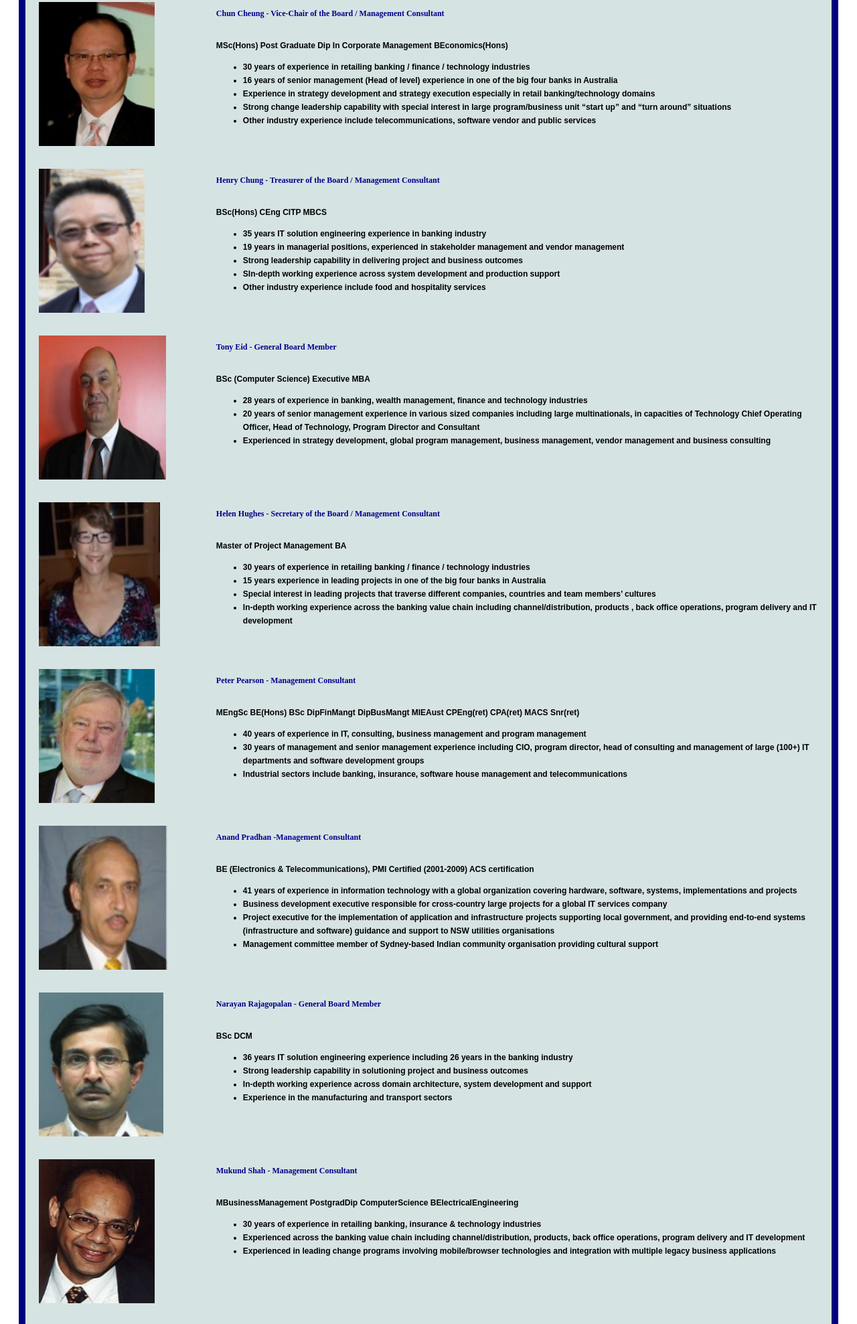
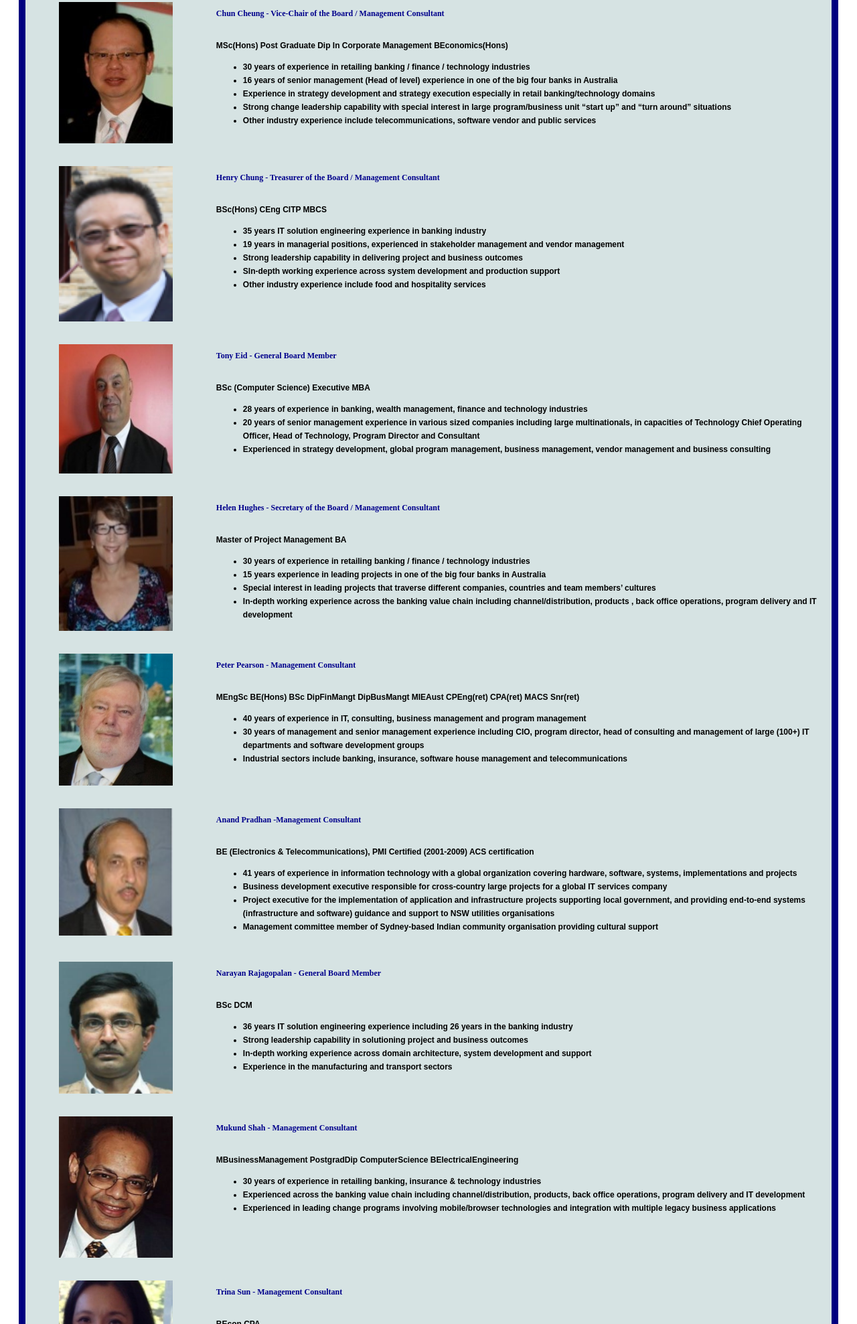
Before and after one commit to ats-proto/ats, a plain HTML site: page people.html in a window 1280 px wide. Shown: the part 230-2207 px from the top of the page at 67% size. Drawn offline with Linux system fonts and the light colour scheme; a web font is replaced by a local one.

Commit message:
Add files via upload

```diff
--- a/people.html
+++ b/people.html
@@ -124,7 +124,7 @@
     <div class="team-table">
 
       <div class="team-table-item">
-       <img src="images/chun.jpg" height=215px>
+       <img src="images/chun.jpg" width=170px style="margin-left:30px">  <!-- height=215px>  -->
       </div>
 
       <div class="team-table-item">
@@ -151,7 +151,7 @@
       </div>
 
       <div class="team-table-item">
-        <img src="images/henry.png" height=215px>
+        <img src="images/henry.png" width=170px style="margin-left:30px">  <!-- height=215px>  -->
        </div>
 
        <div class="team-table-item">
@@ -173,7 +173,7 @@
        </div>
 
        <div class="team-table-item">
-        <img src="images/tony.jpg" height=215px>
+        <img src="images/tony.jpg" width=170px style="margin-left:30px">  <!-- height=215px>  -->
        </div>
 
        <div class="team-table-item">
@@ -203,8 +203,8 @@
 
        </div>
 
-       <div class="team-table-item">
-        <img src="images/helen.jpg" height=215px>
+       <div class="team-table-item" style="margin-left:30px">
+        <img src="images/helen.jpg" width=170px>  <!-- height=215px>  -->
        </div>
 
        <div class="team-table-item">
@@ -230,7 +230,7 @@ channel/distribution, products , back office operations, program delivery and IT
        </div>
 
       <div class="team-table-item">
-        <img src="images/peter.png" height=200px>
+        <img src="images/peter.png" width=170px style="margin-left:30px">  <!-- height=215px>  -->
        </div>
 
        <div class="team-table-item">
@@ -270,7 +270,7 @@ channel/distribution, products , back office operations, program delivery and IT
      </div>
 
      <div class="team-table-item">
-      <img src="images/anand.png" height=215px>
+      <img src="images/anand.png" width=170px style="margin-left:30px">  <!-- height=215px>  -->
      </div>
 
      <div class="team-table-item">
@@ -302,7 +302,7 @@ channel/distribution, products , back office operations, program delivery and IT
 
 
      <div class="team-table-item">
-      <img src="images/nar.png" height=215px>
+      <img src="images/nar.png" width=170px style="margin-left:30px">  <!-- height=215px>  -->
      </div>
 
      <div class="team-table-item">
@@ -329,7 +329,7 @@ channel/distribution, products , back office operations, program delivery and IT
      </div>
 
      <div class="team-table-item">
-      <img src="images/mukund.png" height=215px>
+      <img src="images/mukund.png" width=170px style="margin-left:30px">  <!-- height=215px>  -->
      </div>
 
      <div class="team-table-item">
@@ -356,7 +356,7 @@ channel/distribution, products , back office operations, program delivery and IT
      </div>
 
      <div class="team-table-item">
-      <img src="images/trina.jpg" height=215px>
+      <img src="images/trina.jpg" width=170px style="margin-left:30px">  <!-- height=215px>  -->
      </div>
 
      <div class="team-table-item">
@@ -383,7 +383,7 @@ channel/distribution, products , back office operations, program delivery and IT
      </div>
 
      <div class="team-table-item">
-      <img src="images/eric.jpg" height=215px>
+      <img src="images/eric.jpg" width=170px style="margin-left:30px" >  <!-- height=215px>  -->
      </div>
 
      <div class="team-table-item">
--- a/styles/secondary.css
+++ b/styles/secondary.css
@@ -346,13 +346,12 @@ text-align: center;
 
       }
 
+      .team-table-row{
 
+      }
 
       .team-table-item{
         padding:0px;
-
-
-
       }
 
       .person-name{
```
